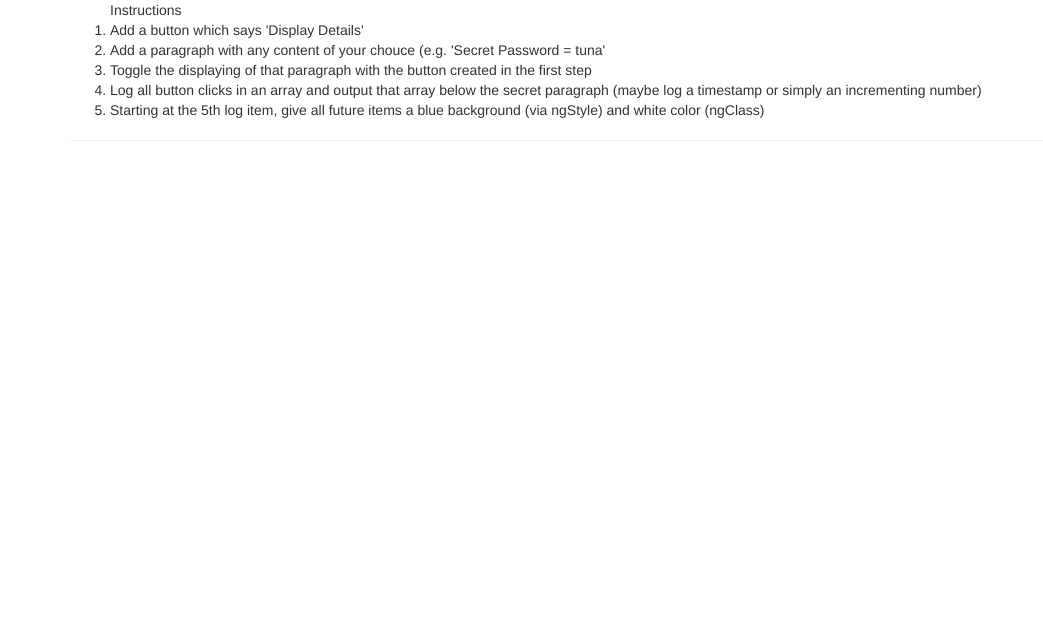
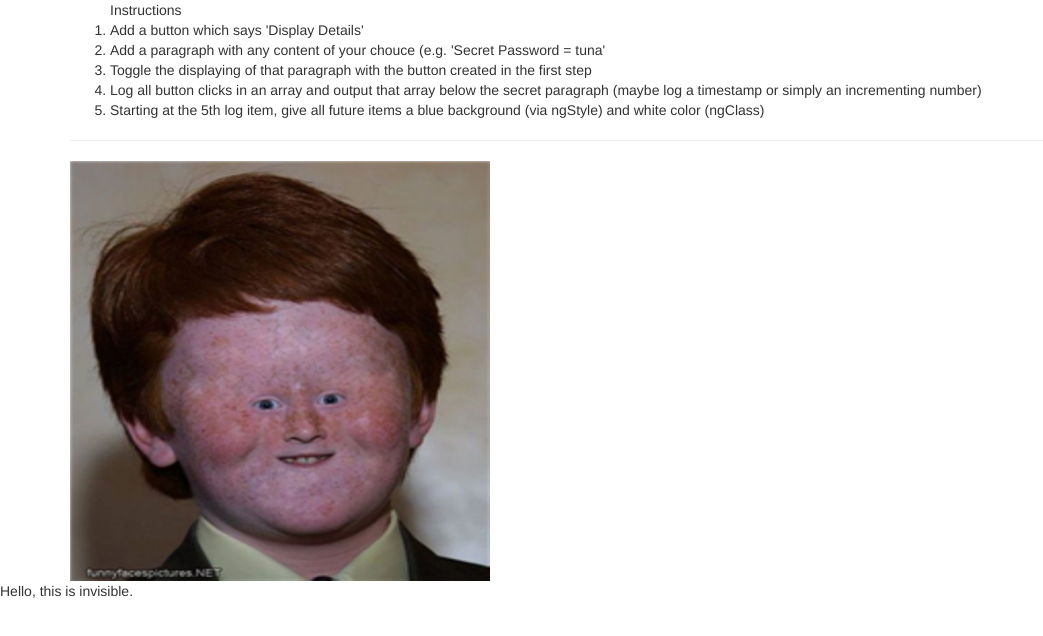
Before and after one commit to Prozak8/angular-sandbox, an Angular app: page / in a window 1280 px wide. Shown: the top 636 px of the page, without its empty margins (0-1043 px from the left). Built offline with nearby package versions, Linux system fonts and the light colour scheme.

Commit message:
created directive to change background colours of paragraph text

```diff
--- a/src/app/app.component.html
+++ b/src/app/app.component.html
@@ -6,3 +6,11 @@
         </div>
     </div>
 </div>
+
+<div class="container">
+    <div class="column">
+        <img src="../assets/images/funny_face1.png" alt="Noel">
+    </div>
+</div>
+
+<p [imageOnOff]="'red'" [defaultColor]="'yellow'">Hello, this is invisible.</p>
--- a/src/app/app.module.ts
+++ b/src/app/app.module.ts
@@ -4,11 +4,13 @@ import { FormsModule } from '@angular/forms';
 
 import { AppComponent } from './app.component';
 import { InstructionsComponent } from './instructions/instructions.component';
+import { DirectiveTrainingDirective } from './directive-training.directive';
 
 @NgModule({
   declarations: [
     AppComponent,
-    InstructionsComponent
+    InstructionsComponent,
+    DirectiveTrainingDirective
   ],
   imports: [
     BrowserModule,
--- /dev/null
+++ b/src/app/directive-training.directive.ts
@@ -0,0 +1,33 @@
+import {
+  Directive,
+  OnInit,
+  HostBinding,
+  ElementRef,
+  HostListener,
+  Renderer2,
+  Input} from '@angular/core';
+
+@Directive({
+  selector: '[imageOnOff]'
+})
+export class DirectiveTrainingDirective implements OnInit {
+  @Input() defaultColor: string = 'transparent';
+  @Input('imageOnOff') highlightColor: string = 'blue'
+  @HostBinding('style.backgroundColor') backgroundColor: string = 'transparent';
+
+  constructor(private elRef: ElementRef, private renderer: Renderer2) { }
+
+  ngOnInit() {
+    // this.renderer.setStyle(this.elRef.nativeElement, 'background-color', 'blue', false, false);
+  }
+
+  @HostListener('mouseenter') mouseover(eventData: Event) {
+    //this.renderer.setStyle(this.nativeElement, 'background-color', 'blue', false, false);
+    this.backgroundColor = 'blue'
+  }
+
+  @HostListener('mouseleave') mouseleave(eventData: Event) {
+    // this.renderer.setStyle(this.elRef.nativeElement, 'background-color', 'transparent', false, false);
+    this.backgroundColor = 'transparent';
+  }
+}
```
Also changed, not shown: src/assets/images/funny_face1.png (added).
